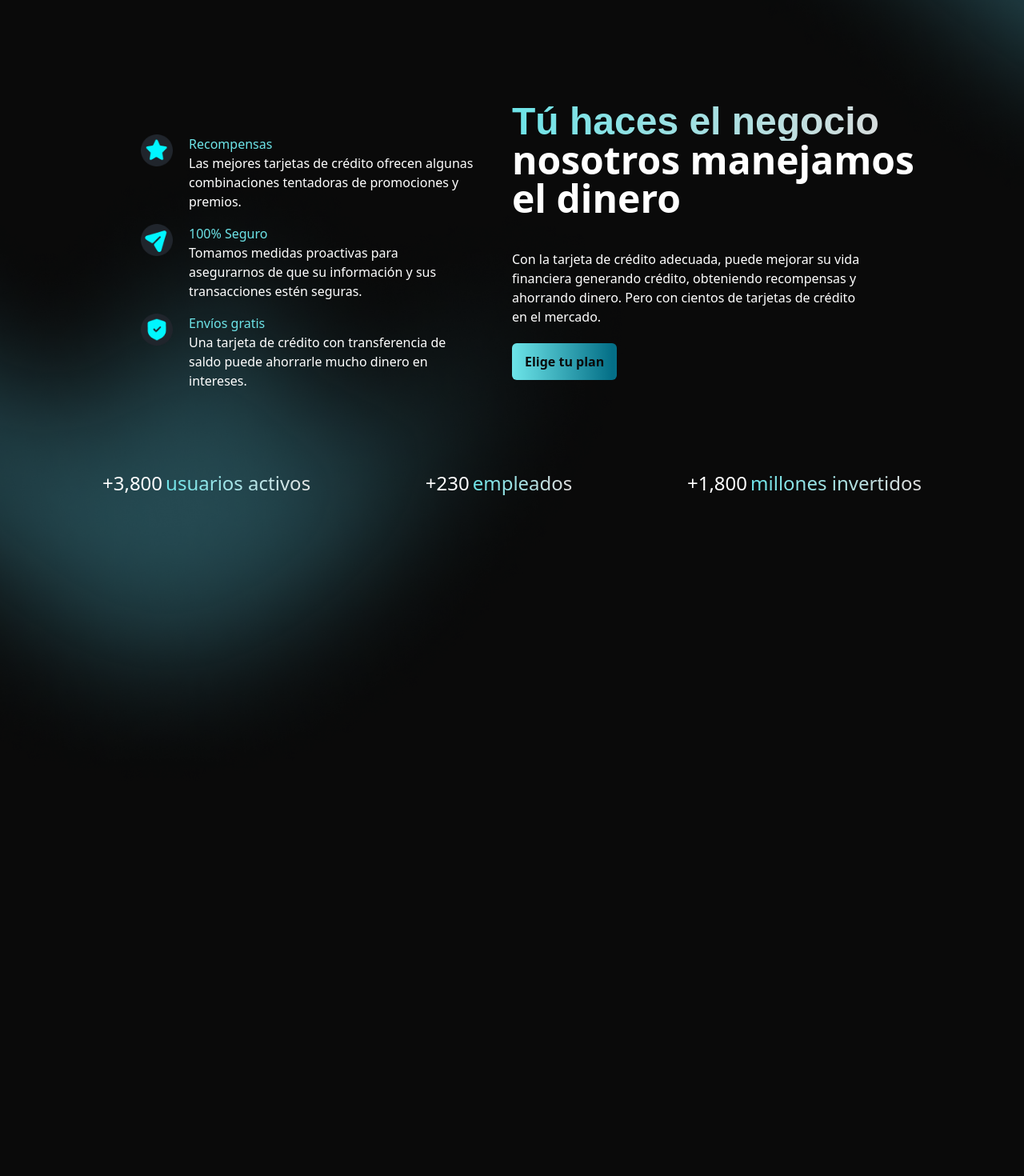
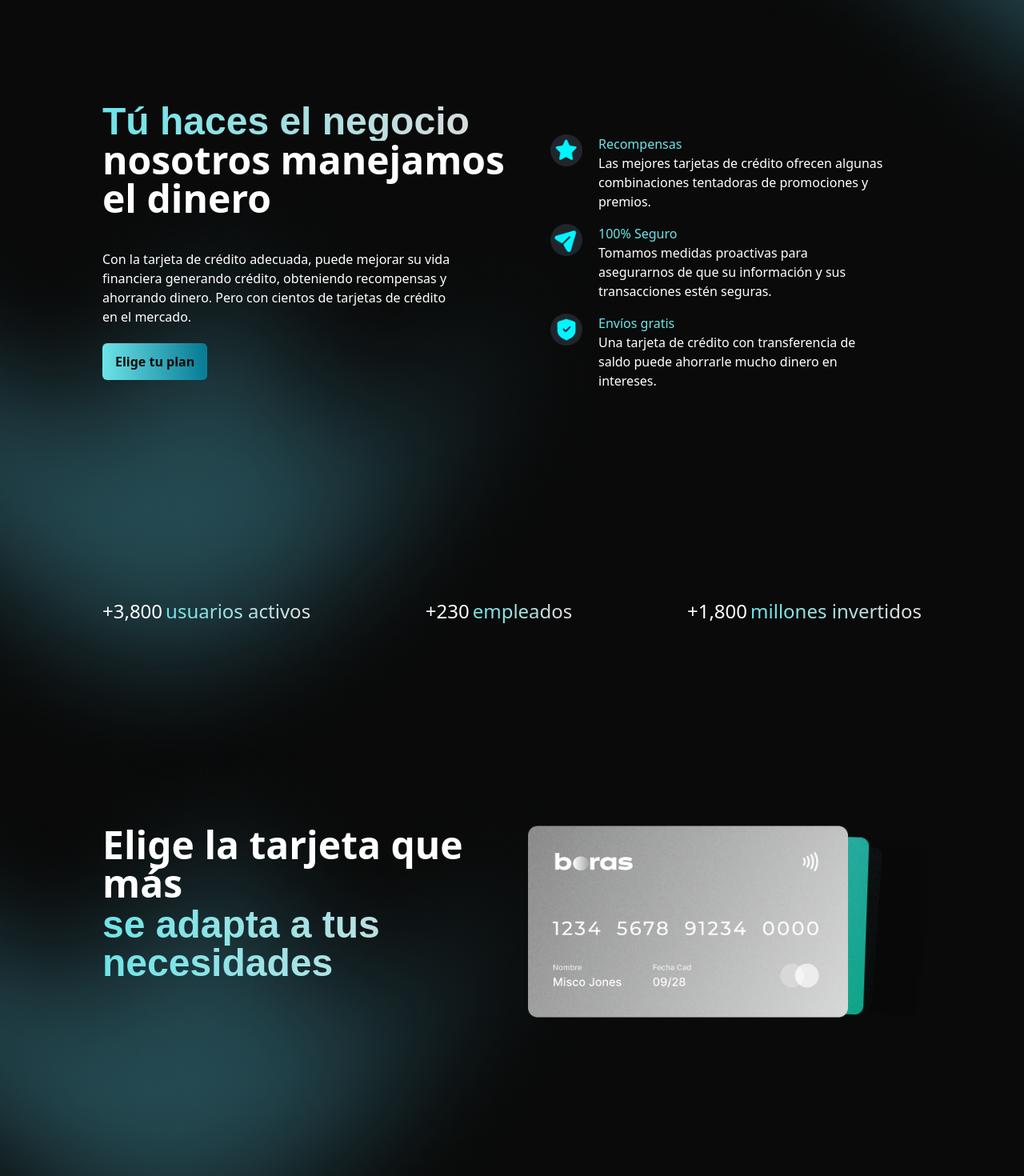
Before and after one commit to damenordev/landing-nextjs-bank, a Next.js app: page / in a window 1280 px wide. Shown: the part 720-2190 px from the top of the page at 80% size. Before the commit the page ends 1722 px from the top, so only its background shows below. Built offline with nearby package versions, Linux system fonts and the light colour scheme; a web font is replaced by a local one.

Commit message:
Add ChooseYourCards section

```diff
--- a/app/page.tsx
+++ b/app/page.tsx
@@ -1,4 +1,4 @@
-import { Header, Hero, BestBusiness } from '@/sections'
+import { Header, Hero, BestBusiness, ChooseYourCards } from '@/sections'
 
 export default function Home() {
   return (
@@ -6,6 +6,7 @@ export default function Home() {
       <Header />
       <Hero />
       <BestBusiness />
+      <ChooseYourCards />
     </>
   )
 }
--- a/src/sections/BestBusiness.tsx
+++ b/src/sections/BestBusiness.tsx
@@ -26,10 +26,10 @@ const dataFeaturesBusiness = [
 
 export function BestBusiness() {
   return (
-    <div className="relative px-6" id="features">
+    <div className="relative px-6 pt-16 md:pt-0" id="features">
       <BackgroundRadial />
       <div className="grid max-w-5xl mx-auto md:grid-cols-2">
-        <div className="grid items-center py-5 md:p-8">
+        <div className="order-2 grid items-center py-5 md:p-8">
           {dataFeaturesBusiness.map(({ id, icon, title, description }) => (
             <Reveal key={id}>
               <div className="grid grid-flow-col gap-5 px-4 py-2 rounded-3xl transition-colors group hover:bg-neutral-900">
@@ -42,7 +42,7 @@ export function BestBusiness() {
             </Reveal>
           ))}
         </div>
-        <div>
+        <div className='order-1'>
           <Reveal>
             <h2 className="text-5xl font-semibold">
               <TextGradient className="block font-secondary">Tú haces el negocio</TextGradient>
@@ -65,7 +65,9 @@ export function BestBusiness() {
           </Reveal>
         </div>
       </div>
-      <AnimatedCounter />
+      <div className="mt-20 md:mt-40">
+        <AnimatedCounter />
+      </div>
     </div>
   )
 }
--- /dev/null
+++ b/src/sections/ChooseYourCards.tsx
@@ -0,0 +1,49 @@
+'use client'
+import 'swiper/css'
+import 'swiper/css/effect-cards'
+import { Swiper, SwiperSlide } from 'swiper/react'
+import { EffectCards } from 'swiper/modules'
+import Image from 'next/image'
+import { BackgroundRadial, Reveal, TextGradient, TransitionMotion } from '@/ui'
+
+const dataCards = [
+  {
+    id: 1,
+    image: '/images/card-1.png',
+  },
+  {
+    id: 2,
+    image: '/images/card-2.png',
+  },
+  {
+    id: 3,
+    image: '/images/card-3.png',
+  },
+]
+
+export function ChooseYourCards() {
+  return (
+    <div className="relative px-6 py-20 md:py-48" id="tarjetas">
+      <BackgroundRadial />
+      <div className="block max-w-5xl mx-auto lg:grid lg:grid-cols-2">
+        <Reveal>
+          <h2 className="text-5xl font-semibold">
+            Elige la tarjeta que más
+            <TextGradient className="block font-secondary mt-1">se adapta a tus necesidades</TextGradient>
+          </h2>
+        </Reveal>
+        <div className="relative px-5 mt-8 lg:mt-0">
+          <TransitionMotion>
+            <Swiper effect={'cards'} grabCursor={true} modules={[EffectCards]}>
+              {dataCards.map(({ image, id }) => (
+                <SwiperSlide key={id}>
+                  <Image src={image} alt="Credit Card" width="400" height="300" />
+                </SwiperSlide>
+              ))}
+            </Swiper>
+          </TransitionMotion>
+        </div>
+      </div>
+    </div>
+  )
+}
--- a/src/sections/index.ts
+++ b/src/sections/index.ts
@@ -1,3 +1,4 @@
 export * from './BestBusiness'
+export * from './ChooseYourCards'
 export * from './Header'
 export * from './Hero'
--- a/src/styles/globals.css
+++ b/src/styles/globals.css
@@ -17,3 +17,25 @@
     border-radius: 10px;
   }
 }
+.swiper-pagination-bullet {
+  background: #fff !important;
+}
+
+.swiper-pagination-bullet-active {
+  background: rgba(0, 178, 218, 0.6) !important;
+}
+
+.slider-horizontal {
+  display: flex;
+  animation: swipe 5000ms linear infinite backwards;
+}
+
+@keyframes swipe {
+  0% {
+    transform: translate(0);
+  }
+
+  100% {
+    transform: translate(-100%);
+  }
+}
```
